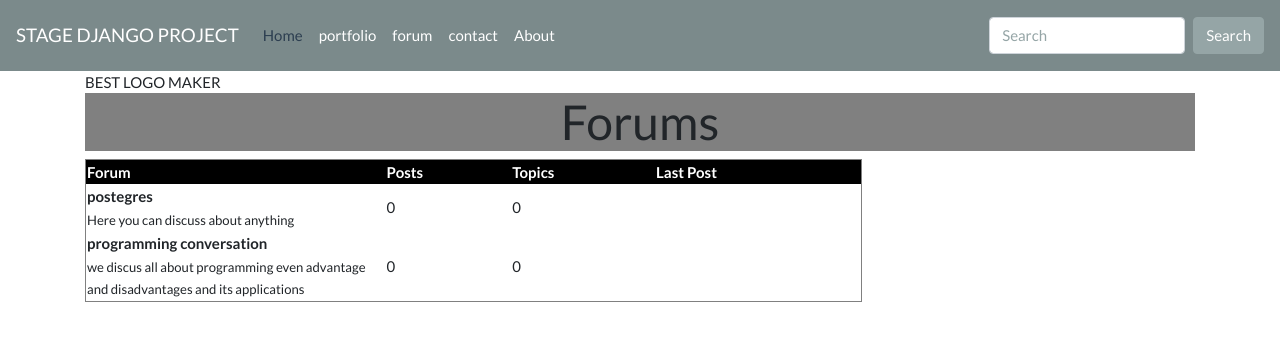
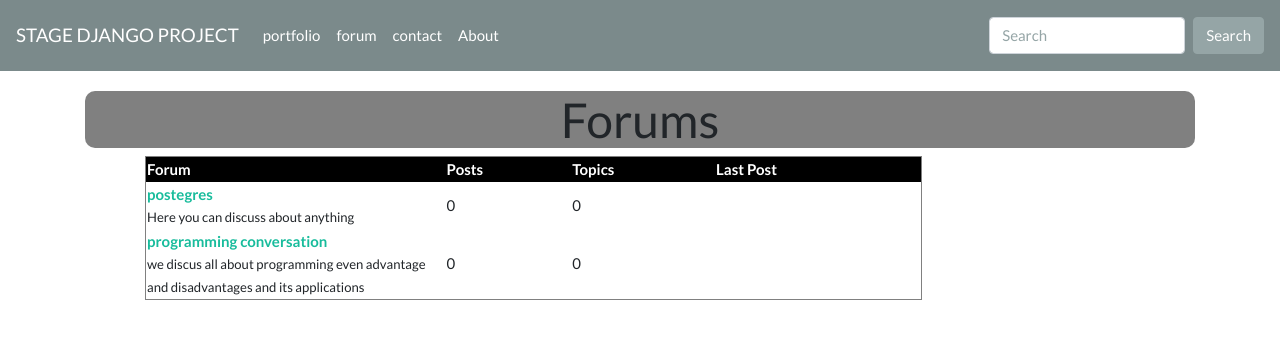
Before and after one commit to habaumugisha1/forum-project, a Django app: page /forum/ in a window 1280 px wide. Shown: the top 341 px of the page. Run offline with Django 3.2, Linux system fonts and the light colour scheme; data comes from the database, SQL or seed files in the repository; some libraries are stand-ins or nearby versions.

```diff
--- a/forum/urls.py
+++ b/forum/urls.py
@@ -18,7 +18,7 @@ from django.urls import path
 
 
 from forum import views
-
 urlpatterns = [
     path('', views.forum, name='forum'),
-]
+
+  ]
--- a/stage/templates/base.html
+++ b/stage/templates/base.html
@@ -19,9 +19,9 @@
 
         <div class="collapse navbar-collapse" id="navbarColor02">
             <ul class="navbar-nav mr-auto">
-                <li class="nav-item active">
+                <!-- <li class="nav-item active">
                     <a class="nav-link" href="{% url 'home' %}">Home <span class="sr-only"></span></a>
-                </li>
+                </li> -->
                 <li class="nav-item">
                     <a class="nav-link" href="{% url 'home' %}">portfolio</a>
                 </li>
@@ -42,7 +42,6 @@
         </div>
     </nav>
 
-    <header class="container center-align"> BEST LOGO MAKER</header>
     <div class="container">
         {% block content %}
         <h3>Cool!</h3>
--- a/stage/templates/forum/forum.html
+++ b/stage/templates/forum/forum.html
@@ -6,15 +6,24 @@
 
 <head>
     <meta charset="utf-8">
+    <style>
+    h1 {
+       margin-top:20px;
+       border-radius:10px;
+    }
+    table {
+        margin-left: 60px;
+    }
+    </style>
 </head>
 
 <body>
 
-<h1 style="text-align:center; background-color: gray"; width="70%"; border-radius="10px"; margin-top="20px">Forums</h1>
+<h1 style="text-align:center; background-color: gray"; width="70%";  margin-top="20px" >Forums</h1>
     <table border ="1" align-content= "center" float="center" width="70%">
         <thead style="background-color: black; color: white">
             <tr>
-                <th style="border: none; align-content: center">Forum</th>
+                <th style="border: none" align-content= "center">Forum</th>
                 <th style="border: none" width: 40>Posts</th>
                 <th style="border: none" width: 40>Topics</th>
                 <th style="border: none" width: 70>Last Post</th>
@@ -24,7 +33,7 @@
             {% for forum in forums %}
             <tr>
                 <td width="300" style="border: none">
-                  <b> {{ forum.name }}</b><br>
+               <a href=""><b>{{ forum.name }}</b></a></br>
                     <small>{{ forum.description }}</small>
                 <!-- </td style="border: none" width: 40></br> -->
                 <td style="border: none" width: 40>0</td>
```
Also changed, not shown: stage/templates/portfolio/home.html (+14 -8 lines), forum/views.py (line endings or trailing spaces).
